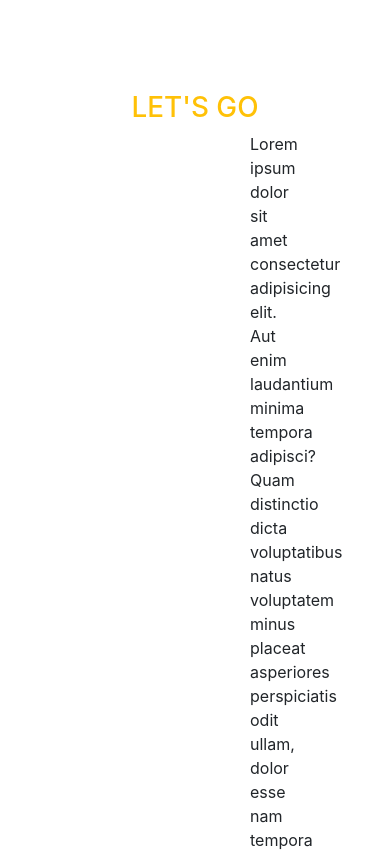
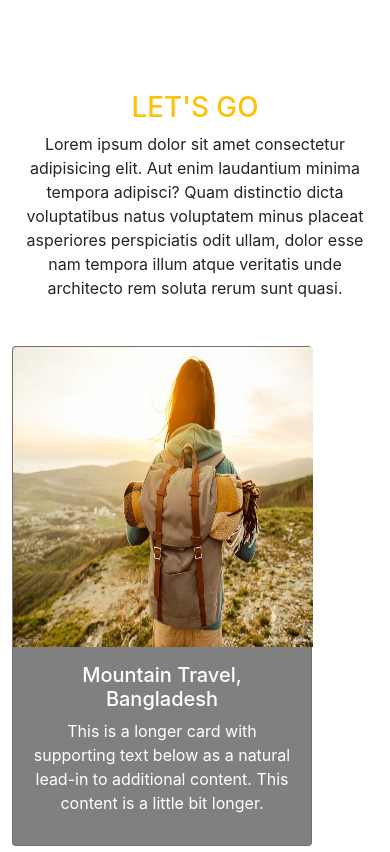
Before and after one commit to Imriaz/task1-imriaz, a React (Create React App) app: page / in a window 390 px wide. Shown: the part 800-1652 px from the top of the page. Built offline with nearby package versions, Linux system fonts and the light colour scheme.

Commit message:
Mobile responsive update

```diff
--- a/src/components/Hiking/Hiking.css
+++ b/src/components/Hiking/Hiking.css
@@ -20,3 +20,14 @@
     margin-left: 250px;
     margin-right: 250px;
   }
+
+  @media only screen and (max-width: 688px) {
+
+    .hiking-textCenter {
+        justify-content: center;
+        align-items: center;
+        text-align: center;
+        margin-left: 20px;
+    margin-right: 20px;
+      }
+    }
--- a/src/components/HikingDetails/Quote.css
+++ b/src/components/HikingDetails/Quote.css
@@ -6,3 +6,14 @@
     margin-left: 250px;
     margin-right: 250px;
   }
+
+  @media only screen and (max-width: 688px) {
+
+    .Quote-textCenter {
+        justify-content: center;
+        align-items: center;
+        text-align: center;
+        margin-left: 20px;
+    margin-right: 20px;
+      }
+    }
--- a/src/components/Info/Info.css
+++ b/src/components/Info/Info.css
@@ -29,3 +29,14 @@
     margin-left: 250px;
     margin-right: 250px;
   }
+
+  @media only screen and (max-width: 688px) {
+
+    .info-textCenter {
+        justify-content: center;
+        align-items: center;
+        text-align: center;
+        margin-left: 20px;
+    margin-right: 20px;
+      }
+    }
--- a/src/components/TheSummit/TheSummit.css
+++ b/src/components/TheSummit/TheSummit.css
@@ -36,3 +36,14 @@
    margin-left: 250px;
    margin-right: 250px;
  }
+
+ @media only screen and (max-width: 688px) {
+
+   .textCenter {
+       justify-content: center;
+       align-items: center;
+       text-align: center;
+       margin-left: 20px;
+   margin-right: 20px;
+     }
+   }
```
